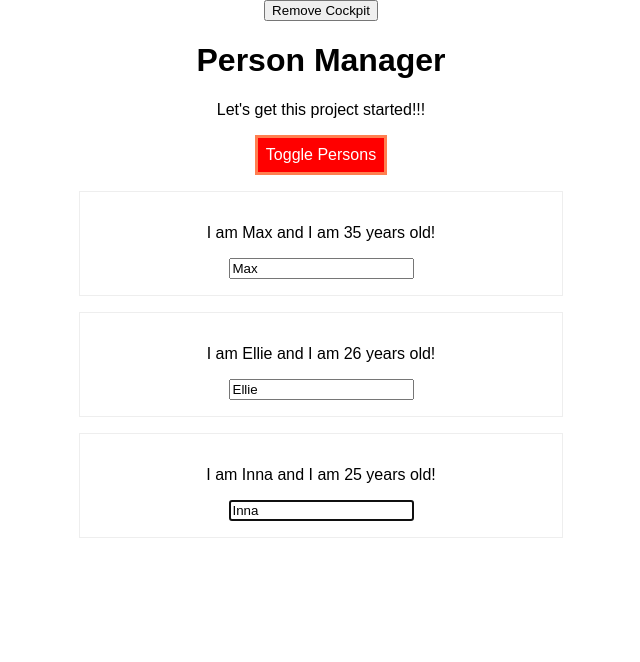
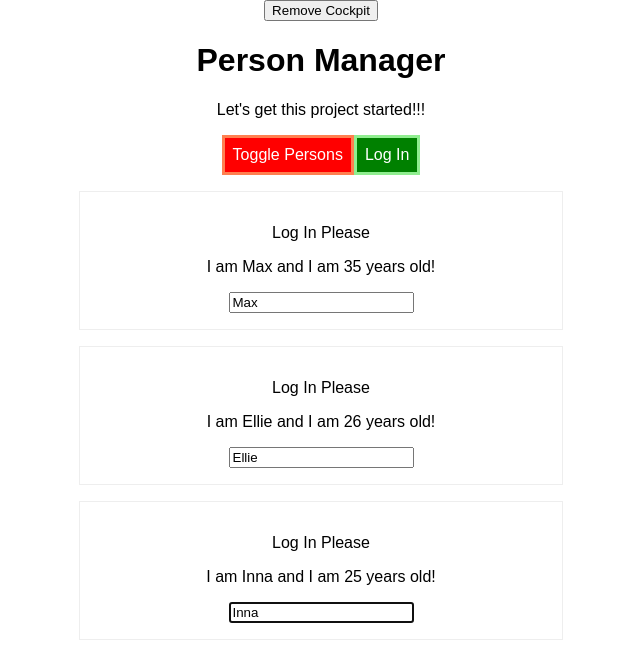
Before and after one commit to InnaMon/react-project, a React (Create React App) app: page / in a window 1280 px wide. Shown: the top 662 px of the page, without its empty margins (319-959 px from the left). Built offline with nearby package versions, Linux system fonts and the light colour scheme.

Commit message:
used the Context API to bypass component and pass along data/state from App.js straight to Person component

```diff
--- a/src/components/Cockpit/Cockpit.js
+++ b/src/components/Cockpit/Cockpit.js
@@ -1,5 +1,6 @@
 import React, { useEffect, useRef } from 'react';
 import classes from './Cockpit.module.css';
+import AuthContext from './../../context/auth-context';
 
 const Cockpit = (props) => {
     const toggleBtnRef = useRef(null);
@@ -38,6 +39,9 @@ const Cockpit = (props) => {
             className={btnClass}
             // style={style}
             onClick={props.toggle}>Toggle Persons</button>
+            <AuthContext.Consumer>
+              {(context) => <button onClick={context.login}>Log In</button>}
+            </AuthContext.Consumer>
         </div>
     );
 };
--- a/src/components/Person/Person.js
+++ b/src/components/Person/Person.js
@@ -4,6 +4,7 @@ import PropTypes from 'prop-types';
 import Aux from './../../hoc/Auxillary';
 import withClass from './../../hoc/withClass';
 import classes from './Person.module.css';
+import AuthContext from './../../context/auth-context';
 
 class Person extends Component {
     constructor(props) {
@@ -20,6 +21,11 @@ class Person extends Component {
         console.log('[Person.js] rendering...');
         return (
             <Aux>
+                <AuthContext.Consumer>
+                  {(context) =>
+                    context.authenticated ? <p>Authenticated!</p> : <p>Log In Please</p>
+                  }
+                </AuthContext.Consumer>
                 <p
                 onClick={this.props.click}>
                 I am {this.props.name} and I am {this.props.age} years old!
--- a/src/components/Persons/Persons.js
+++ b/src/components/Persons/Persons.js
@@ -9,7 +9,10 @@ class Persons extends Component {
 
     shouldComponentUpdate(nextProps, nextState) {
         console.log('[Persons.js] shouldComponentUpdate');
-        if (nextProps.persons !== this.props.persons) {
+        if (nextProps.persons !== this.props.persons ||
+            nextProps.changed !== this.props.changed ||
+            nextProps.clicked !== this.props.clicked ||
+            nextProps.isAuthenticated !== this.props.isAuthenticated) {
             return true
         } else {
             return false;
--- a/src/containers/App.js
+++ b/src/containers/App.js
@@ -4,6 +4,7 @@ import Persons from '../components/Persons/Persons';
 import Cockpit from '../components/Cockpit/Cockpit';
 import Aux from "../hoc/Auxillary";
 import withClass from '../hoc/withClass';
+import AuthContext from '../context/auth-context';
 
 class App extends Component {
   constructor(props) {
@@ -19,7 +20,8 @@ class App extends Component {
     ],
     showPersons: false,
     showCockpit: true,
-    counter: 0
+    counter: 0,
+    authenticated: false
   }
 
   static getDerivedStateFromProps(props, state) {
@@ -88,6 +90,12 @@ class App extends Component {
     })
   }
 
+  loginHandler = () => {
+    this.setState({
+      authenticated: true
+    });
+  };
+
   render () {
     console.log('[App.js] render');
     let persons = null;
@@ -97,19 +105,32 @@ class App extends Component {
           persons={this.state.persons}
           clicked={this.deletePersonHandler}
           changed={this.nameChangedHandler}
+          isAuthenticated={this.state.authenticated}
         />
     }
 
     return (
       <Aux>
-        <button onClick={() => {this.removeCockpit()}}>Remove Cockpit</button>
+        <button
+        onClick={() => {
+          this.removeCockpit()}}>
+          Remove Cockpit
+        </button>
+
+        <AuthContext.Provider
+        value={{
+          authenticated: this.state.authenticated,
+          login: this.loginHandler
+        }} >
           {this.state.showCockpit ? (
           <Cockpit
           title={this.props.appTitle}
           showPersons={this.state.showPersons}
           personsLength={this.state.persons.length}
-        toggle={this.togglePersonsHandler}/> ) : null }
+          toggle={this.togglePersonsHandler}
+          /> ) : null }
           {persons}
+        </AuthContext.Provider>
       </Aux>
     );
   }
--- /dev/null
+++ b/src/context/auth-context.js
@@ -0,0 +1,11 @@
+import React from 'react';
+
+const authContext = React.createContext({
+    authenticated: false,
+    login: () => {}
+});
+
+//the above are just default vales if we do note set up any other values
+// within the AuthContext wrapping component
+
+export default authContext;
```
Lines whose indentation alone changed are shown as unchanged.
